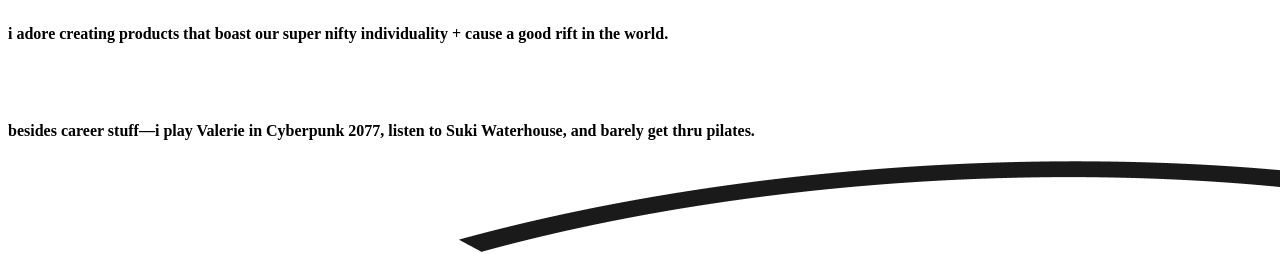
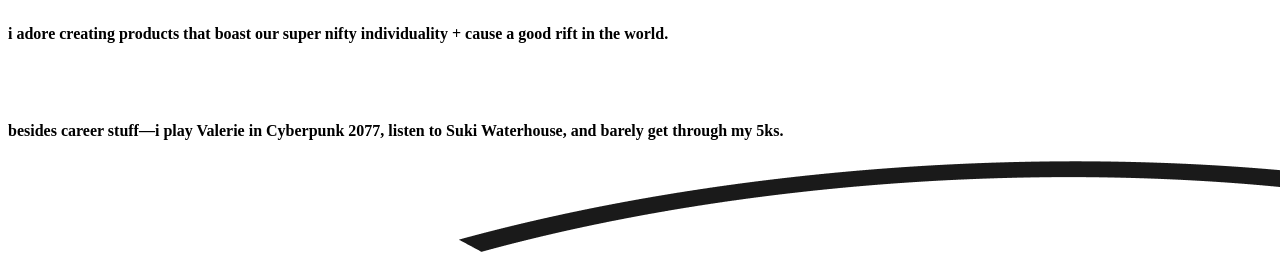
Before and after one commit to hallechan/chnew, a Next.js app: page /About in a window 1280 px wide. Shown: the part 1420-1674 px from the top of the page. Built offline with nearby package versions, Linux system fonts and the light colour scheme.

Commit message:
Changed my interest in About.

```diff
--- a/src/pages/About.tsx
+++ b/src/pages/About.tsx
@@ -23,7 +23,7 @@ function About() {
             </h4>
             <br /><br />
             <h4>
-              besides career stuff—i play Valerie in Cyberpunk 2077, listen to Suki Waterhouse, and barely get thru pilates.
+              besides career stuff—i play Valerie in Cyberpunk 2077, listen to Suki Waterhouse, and barely get through my 5ks.
             </h4>
           </div>
         </div>
```
